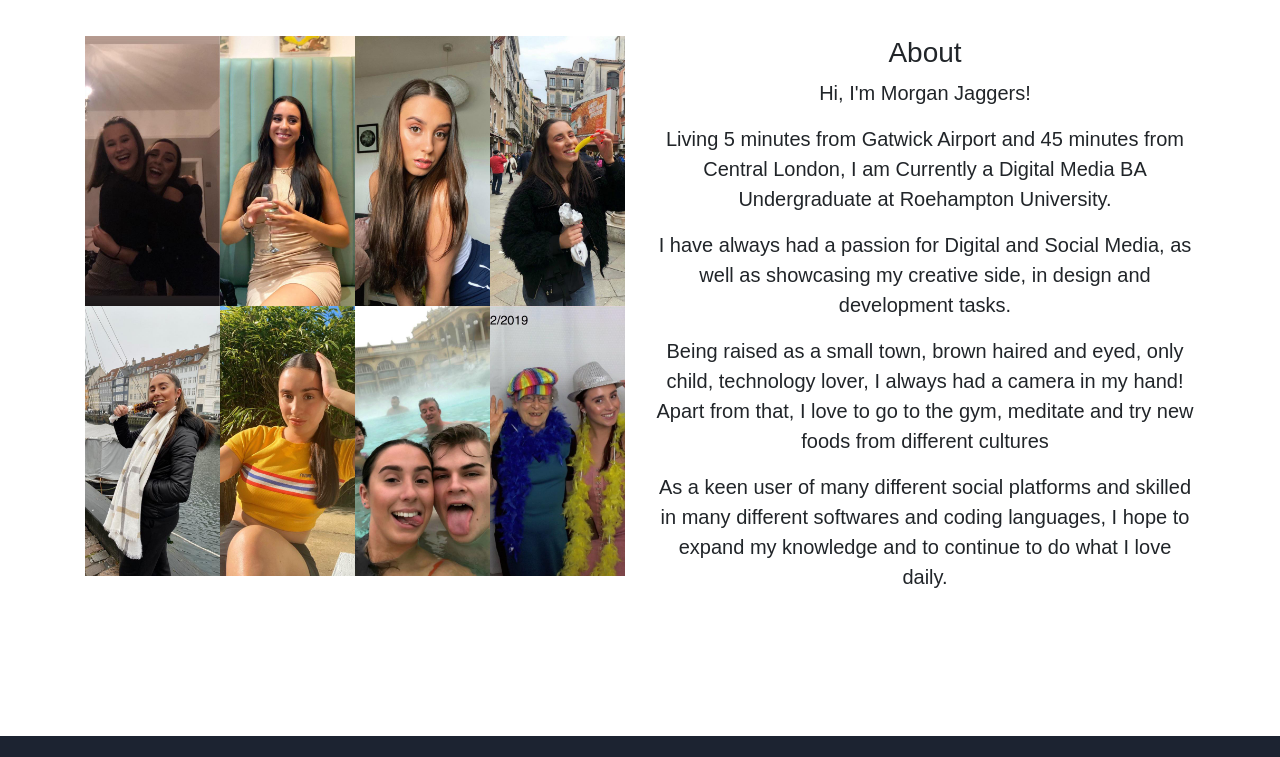
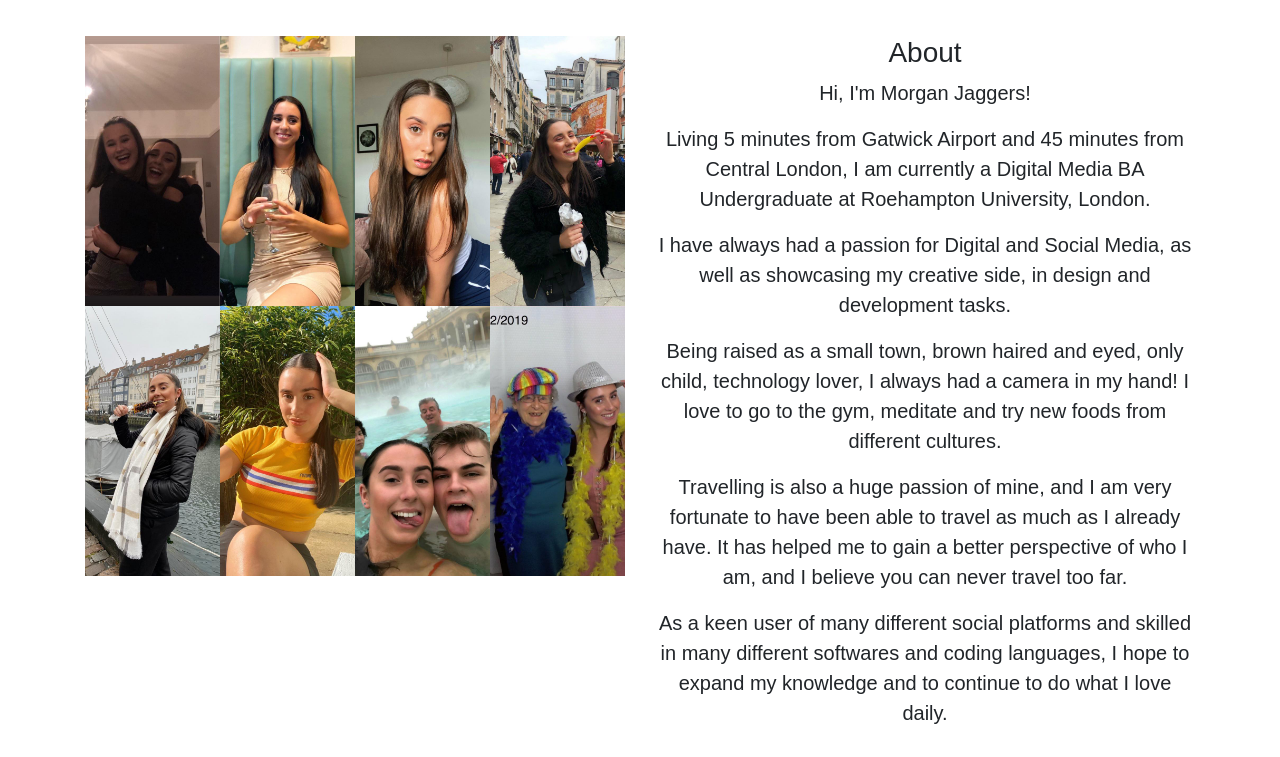
Before and after one commit to morganjaggers/portfolio, a plain HTML site: page about.html in a window 1280 px wide. Shown: the part 900-1657 px from the top of the page. Drawn offline with nearby package versions, Linux system fonts and the light colour scheme; a script that the page names is missing.

Commit message:
Update about.html

```diff
--- a/about.html
+++ b/about.html
@@ -73,9 +73,10 @@
           <div class="col-sm-6 text-center">
             <h3>About</h3>
             <p class="lead">Hi, I'm Morgan Jaggers!</p>
-            <p class="lead">Living 5 minutes from Gatwick Airport and 45 minutes from Central London, I am Currently a Digital Media BA Undergraduate at Roehampton University.</p>
+            <p class="lead">Living 5 minutes from Gatwick Airport and 45 minutes from Central London, I am currently a Digital Media BA Undergraduate at Roehampton University, London.</p>
             <p class="lead">I have always had a passion for Digital and Social Media, as well as showcasing my creative side, in design and development tasks.</p>
-            <p class="lead">Being raised as a small town, brown haired and eyed, only child, technology lover, I always had a camera in my hand! Apart from that, I love to go to the gym, meditate and try new foods from different cultures<p>
+            <p class="lead">Being raised as a small town, brown haired and eyed, only child, technology lover, I always had a camera in my hand! I love to go to the gym, meditate and try new foods from different cultures.<p>
+            <p class="lead">Travelling is also a huge passion of mine, and I am very fortunate to have been able to travel as much as I already have. It has helped me to gain a better perspective of who I am, and I believe you can never travel too far.</p>
             <p class="lead">As a keen user of many different social platforms and skilled in many different softwares and coding languages, I hope to expand my knowledge and to continue to do what I love daily.</p>
 
           </div>
```
